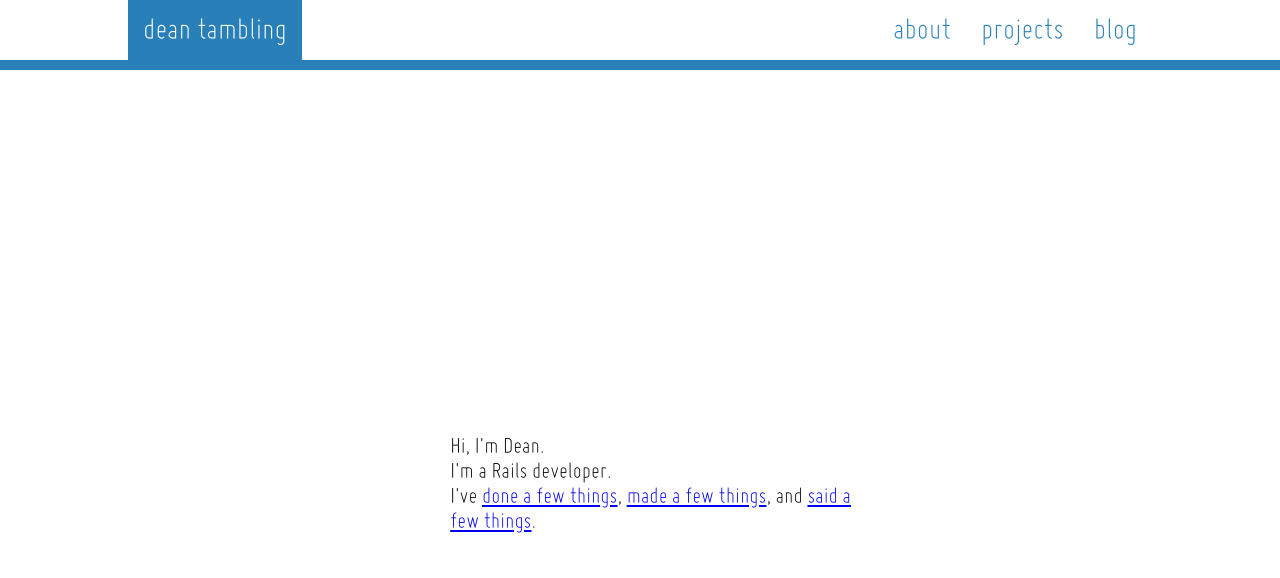
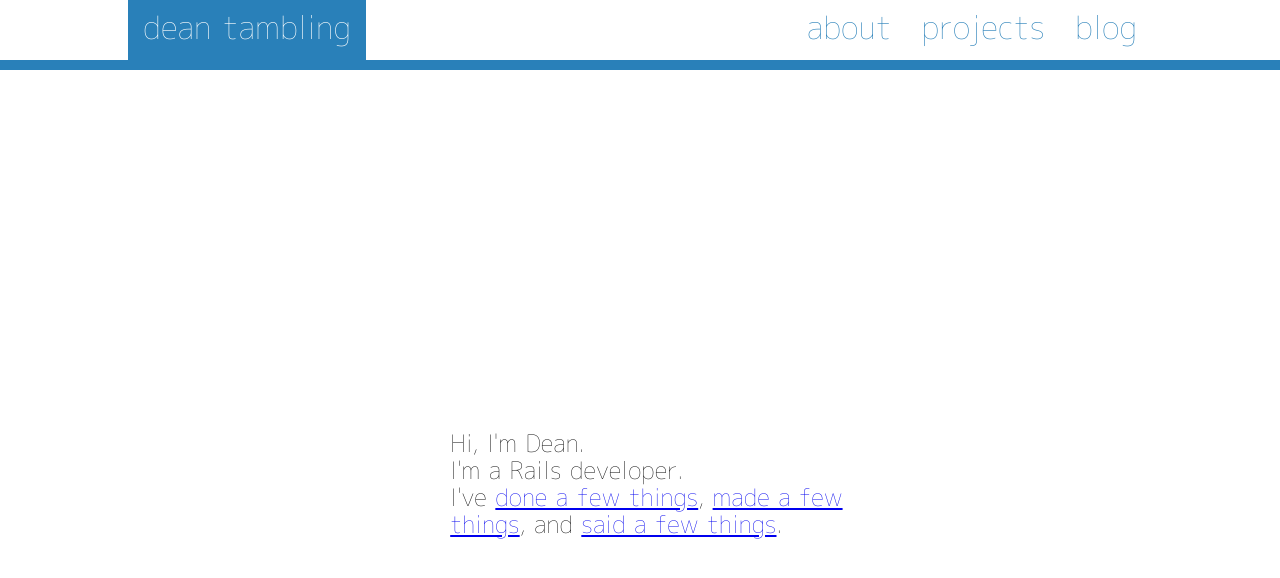
Before and after one commit to Tambling/tambling.github.io, a Jekyll site: the page built from index.html, in a window 1280 px wide. Shown: the top 578 px of the page. Built offline with Jekyll 4.4.1, drawn with Linux system fonts in a browser that asks for light colours; nearby versions of some CDN libraries.

Commit message:
Got rid of Miso and that awful M+ CDN, added a very thin, optimized M+ webfont.

```diff
--- a/MyFontsWebfontsKit.css
+++ /dev/null
@@ -1,25 +0,0 @@
-/* @license
- * MyFonts Webfont Build ID 2623391, 2013-08-15T18:52:38-0400
- *
- * The fonts listed in this notice are subject to the End User License
- * Agreement(s) entered into by the website owner. All other parties are
- * explicitly restricted from using the Licensed Webfonts(s).
- *
- * You may obtain a valid license at the URLs below.
- *
- * Webfont: Miso Light by Mårten Nettelbladt
- * URL: http://www.myfonts.com/fonts/martennettelbladt/miso/light/
- * Copyright: Copyright (c) M&#x00E5;rten Nettelbladt, 2006. All rights reserved.
- * Licensed pageviews: Unlimited
- *
- *
- * License: http://www.myfonts.com/viewlicense?type=web&buildid=2623391
- *
- * © 2013 MyFonts Inc
-*/
-
-
-
-
-
-@font-face {font-family: 'Miso-Light';src: url('webfonts/28079F_0_0.eot');src: url('webfonts/28079F_0_0.eot?#iefix') format('embedded-opentype'),url('webfonts/28079F_0_0.woff') format('woff'),url('webfonts/28079F_0_0.ttf') format('truetype');}
--- a/_includes/header.html
+++ b/_includes/header.html
@@ -1,5 +1,5 @@
 <header>
-  <nav class='miso'>
+  <nav class='mplus'>
     <a id='logo' href="/">dean tambling</a>
     <ul>
       <a id='about' href="/about">about</a>
--- a/index.html
+++ b/index.html
@@ -4,7 +4,7 @@ title: Dean Tambling | Full-Stack Web Developer
 current: "#logo"
 ---
 
-<div class="centered miso">
+<div class="centered mplus">
   Hi, I'm Dean.
   <br>
   I'm a Rails developer.
--- a/style.css
+++ b/style.css
@@ -92,6 +92,19 @@ nav a:hover, nav a.active{
   left: 50%;
   -webkit-transform: translate(-50%, -50%);
 }
-.miso{
-  font-family:  "mplus-1p-thin", Miso-Light, Helvetica, sans-serif;
+.mplus{
+  font-family:   mplus, Helvetica, sans-serif;
 }
+
+
+@font-face {
+    font-family: 'mplus';
+    src: url('webfonts/mplus-1c-thin-webfont.eot');
+    src: url('webfonts/mplus-1c-thin-webfont.eot?#iefix') format('embedded-opentype'),
+         url('webfonts/mplus-1c-thin-webfont.woff') format('woff'),
+         url('webfonts/mplus-1c-thin-webfont.ttf') format('truetype'),
+         url('webfonts/mplus-1c-thin-webfont.svg#m_1cthin') format('svg');
+    font-weight: normal;
+    font-style: normal;
+
+}
```
Also changed, not shown: webfonts/mplus-1c-thin-webfont.svg (added), webfonts/mplus-1c-thin-webfont.ttf (added), webfonts/mplus-1c-thin-webfont.woff (added), 2 other files.
